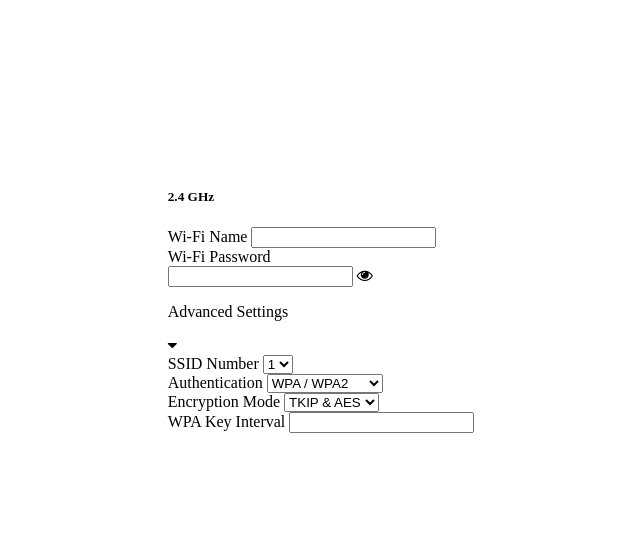
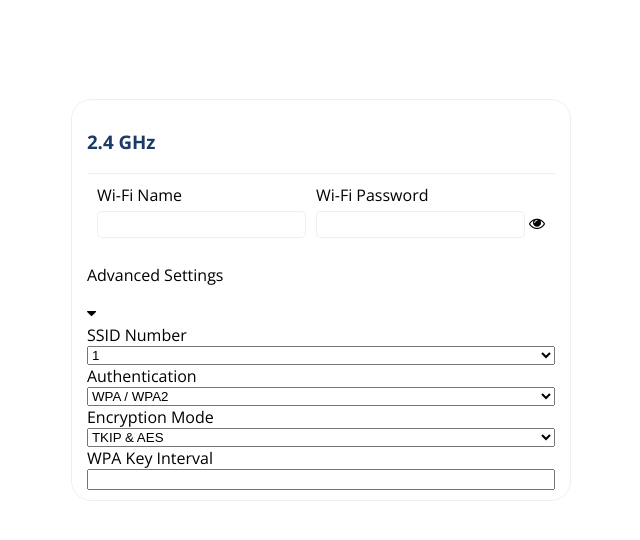
Before and after one commit to afsaints0987/wifi-settings, a plain HTML site: page index.html in a window 1280 px wide. Shown: the whole page, without its empty margins (319-959 px from the left). Drawn offline with nearby package versions, Linux system fonts and the light colour scheme.

Commit message:
add styles

```diff
--- a/index.html
+++ b/index.html
@@ -11,7 +11,7 @@
 <body>
     <div class="card">
         <div class="card-header">
-            <h5>2.4 GHz</h5>
+            <h3>2.4 GHz</h3>
         </div>
         <div class="card-body">
             <div class="card-body-content">
@@ -22,7 +22,7 @@
                 <div class="form-group">
                     <label for="wifi-password">Wi-Fi Password</label>
                     <div class="input-group">
-                        <input type="text" name="wifi-password">
+                        <input type="password" name="wifi-password">
                         <i class="fa fa-eye"></i>
                     </div>
                 </div>
--- a/style.scss
+++ b/style.scss
@@ -1,3 +1,10 @@
+@import url('https://fonts.googleapis.com/css2?family=Open+Sans:wght@400;500;600;700&display=swap');
+
+
+$color-primary: #ffffff;
+$color-secondary: #F0F5FA;
+$color-outline: #193B6514;
+
 html {
     margin: 0;
     padding: 0;
@@ -10,4 +17,46 @@ body {
     align-items: center;
     margin: auto;
     height: 75vh;
+    font-family: 'Open Sans', sans-serif;
+
+
+    .form-group {
+        display: flex;
+        flex-direction: column;
+    }
+
+    .card {
+        border: 1px solid $color-outline;
+        padding: 10px 15px;
+        border-radius: 20px;
+
+        .card-header {
+            border-bottom: 1px solid $color-outline;
+
+            h3 {
+                color: #193B65;
+            }
+        }
+
+        .card-body {
+            padding: 10px 10px;
+
+            .card-body-content {
+                display: inline-flex;
+                flex-wrap: wrap;
+                gap: 10px;
+
+                .form-group {
+                    label {
+                        margin-bottom: 5px;
+                    }
+                    input {
+                        border: 1px solid $color-outline;
+                        border-radius: 5px;
+                        padding: 5px 15px;
+                    }
+                }
+            }
+        }
+    }
 }
```
Also changed, not shown: style.css, 1 other file.
